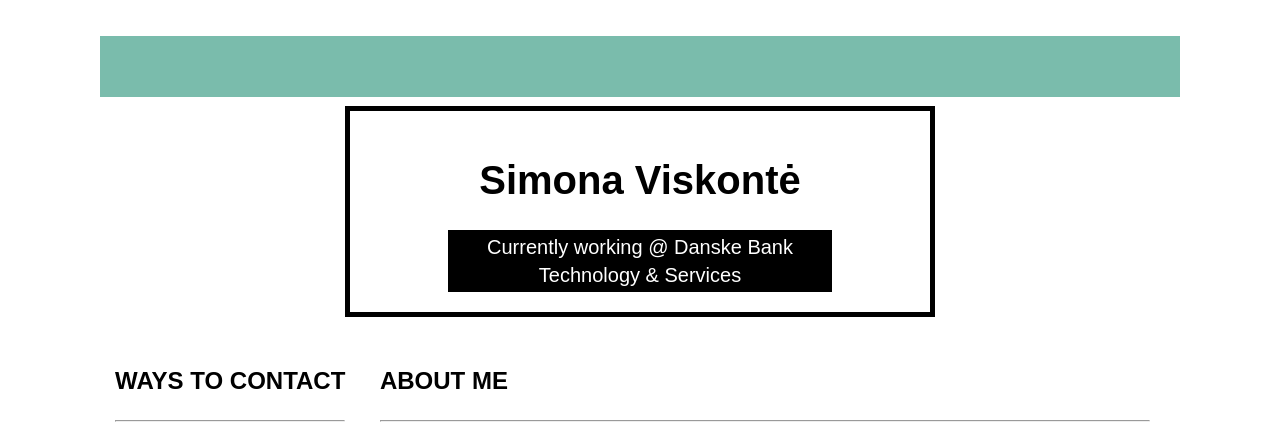
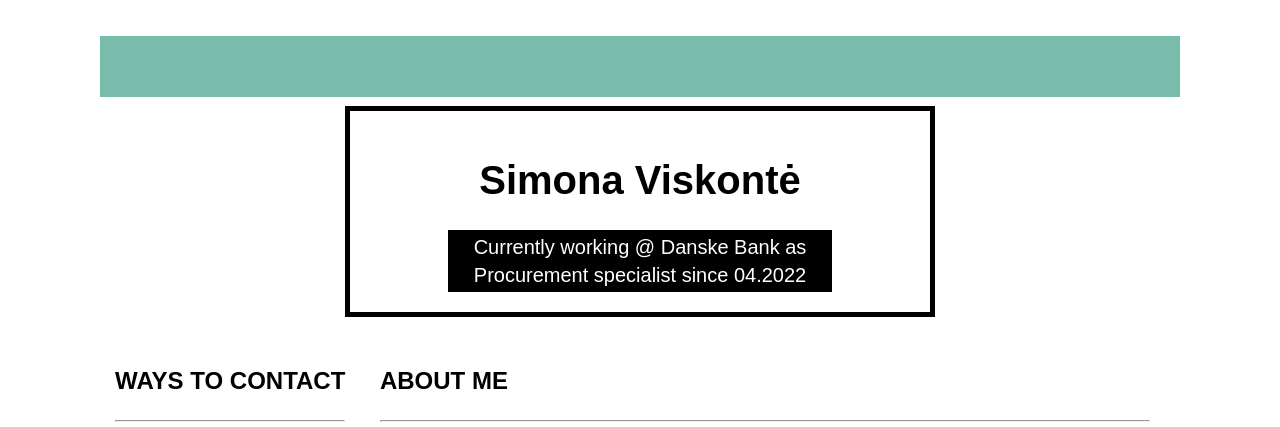
Before and after one commit to svis-c/html-cv, a plain HTML site: page index.html in a window 1280 px wide. Shown: the top 427 px of the page. Drawn offline with Linux system fonts and the light colour scheme.

Commit message:
Update index.html

```diff
--- a/index.html
+++ b/index.html
@@ -12,7 +12,7 @@
         <div class="empty"></div>
     <div class="info1">
     <h1>Simona Viskontė  </h1>
-    <span class="text">  Currently working @ Danske Bank Technology & Services</span></div>
+    <span class="text">  Currently working @ Danske Bank as Procurement specialist since 04.2022 </span></div>
 
 </header>
 <main>
```
